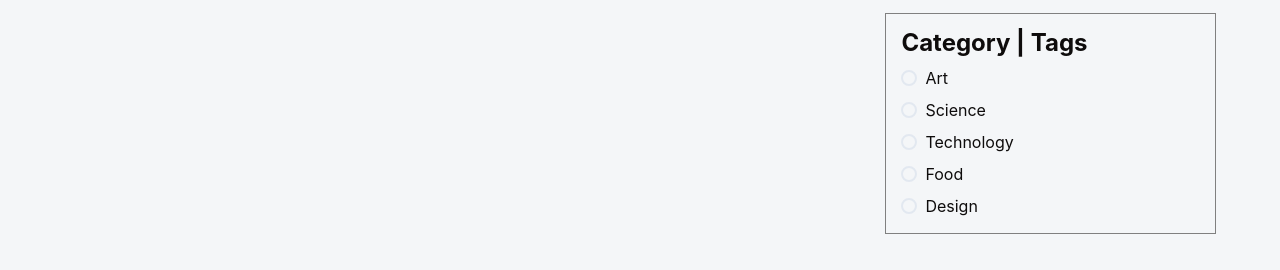
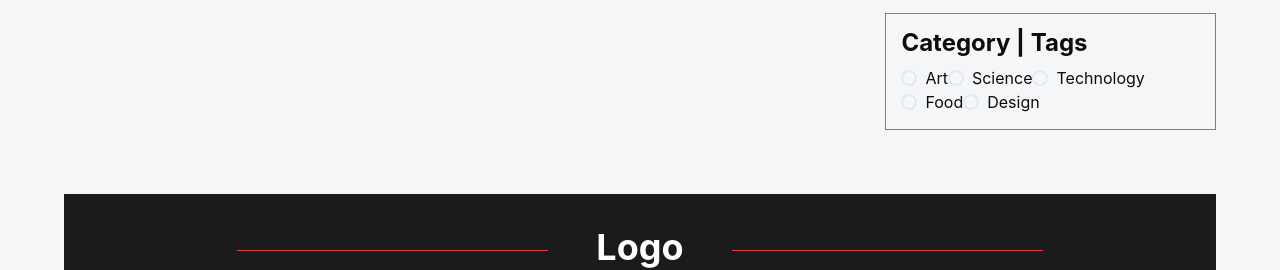
Before and after one commit to timifyjs/blog, a React (Vite) app: page /write in a window 1280 px wide. Shown: the part 312-582 px from the top of the page. Built offline with nearby package versions, Linux system fonts and the light colour scheme.

Commit message:
fix category radio buttons

```diff
--- a/src/pages/Write.jsx
+++ b/src/pages/Write.jsx
@@ -16,7 +16,9 @@ import {
   ModalHeader,
   ModalOverlay,
   Radio,
+  RadioGroup,
   useDisclosure,
+  VStack,
 } from "@chakra-ui/react";
 import { Editor } from "@tinymce/tinymce-react";
 
@@ -25,6 +27,7 @@ import { FiArrowDown, FiArrowUp } from "react-icons/fi";
 
 const Write = () => {
   const [isPreviewing, setIsPreviewing] = useState(false);
+  const [category, setCategory] = useState('')
   const { isOpen, onOpen, onClose } = useDisclosure()
 
   const editorRef = useRef(null);
@@ -112,22 +115,24 @@ const Write = () => {
             <Heading fontSize="24px" as="h1">
               Category | Tags
             </Heading>
-            <Radio value="3">Art</Radio>
-            <Radio value="3">Science</Radio>
-            <Radio value="3">Technology</Radio>
-            <Radio value="3">Food</Radio>
-            <Radio value="3">Design</Radio>
+            <RadioGroup onChange={setCategory} value={category}>
+                <Radio value="art">Art</Radio>
+                <Radio value="science">Science</Radio>
+                <Radio value="tech">Technology</Radio>
+                <Radio value="food">Food</Radio>
+                <Radio value="design">Design</Radio>
+            </RadioGroup>
           </Flex>
         </Flex>
       </Flex>
       {isOpen &&
         <Modal isOpen={isOpen} onClose={onClose}
-          >
+        >
           <ModalOverlay style={{ backdropFilter: 'blur(2px)' }} />
           <ModalContent
-          w="90vw"
-          h={'80vh'}
-          maxW={'6xl'}
+            w="90vw"
+            h={'80vh'}
+            maxW={'6xl'}
           >
             <ModalHeader>Blog Preview</ModalHeader>
             <ModalCloseButton />
```
